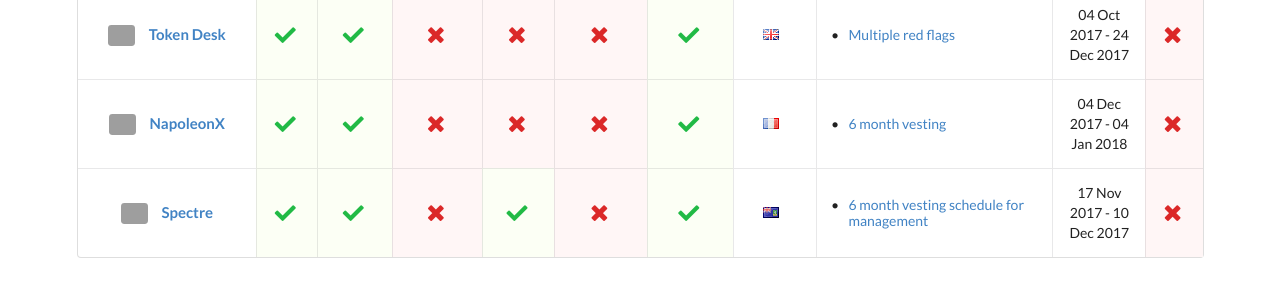
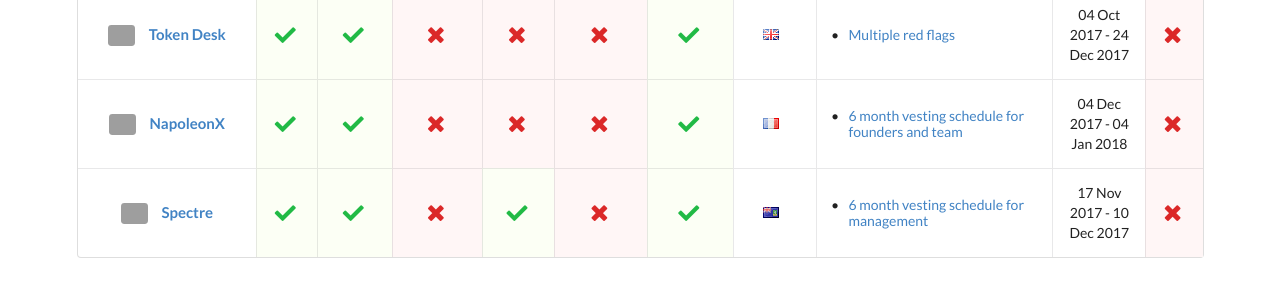
Before and after one commit to ico-check/ico-check, a Jekyll site: the page built from index.md, in a window 1280 px wide. Shown: the part 928-1228 px from the top of the page. Built offline with Jekyll 4.4.1, drawn with Linux system fonts in a browser that asks for light colours; nearby versions of some CDN libraries; grey boxes are pictures that could not be loaded.

Commit message:
3-napoleonx-ico-check
changed comment

```diff
--- a/_data/icos.yml
+++ b/_data/icos.yml
@@ -101,7 +101,7 @@
   have-company: true
   location: France
   comments:
-    - content: 6 month vesting
+    - content: 6 month vesting schedule for founders and team
       url: https://github.com/ico-check/ico-check/issues/3
   ico-start-date: 2017-12-04T00:00:00Z
   ico-end-date: 2018-01-04T00:00:00Z
```
